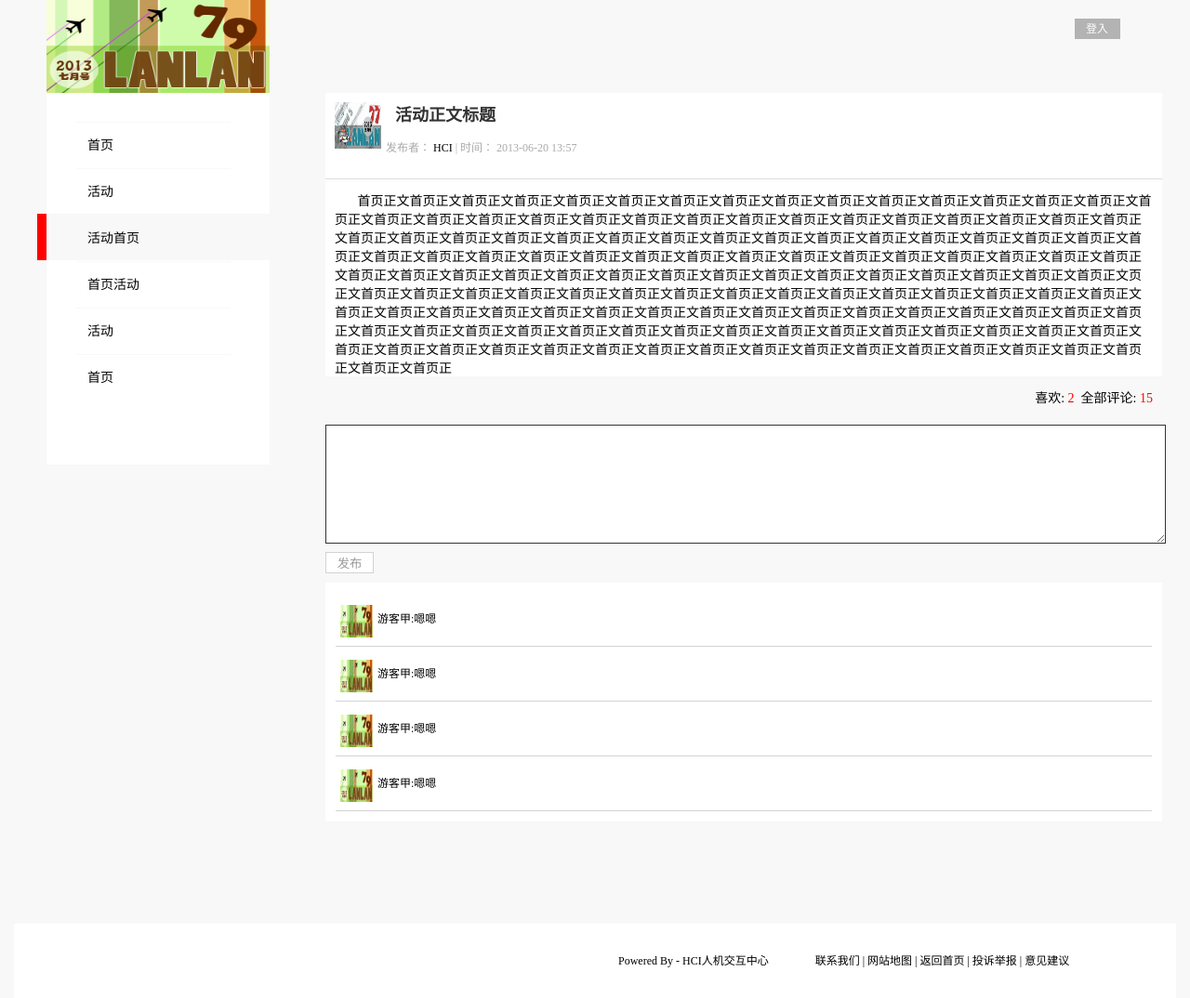
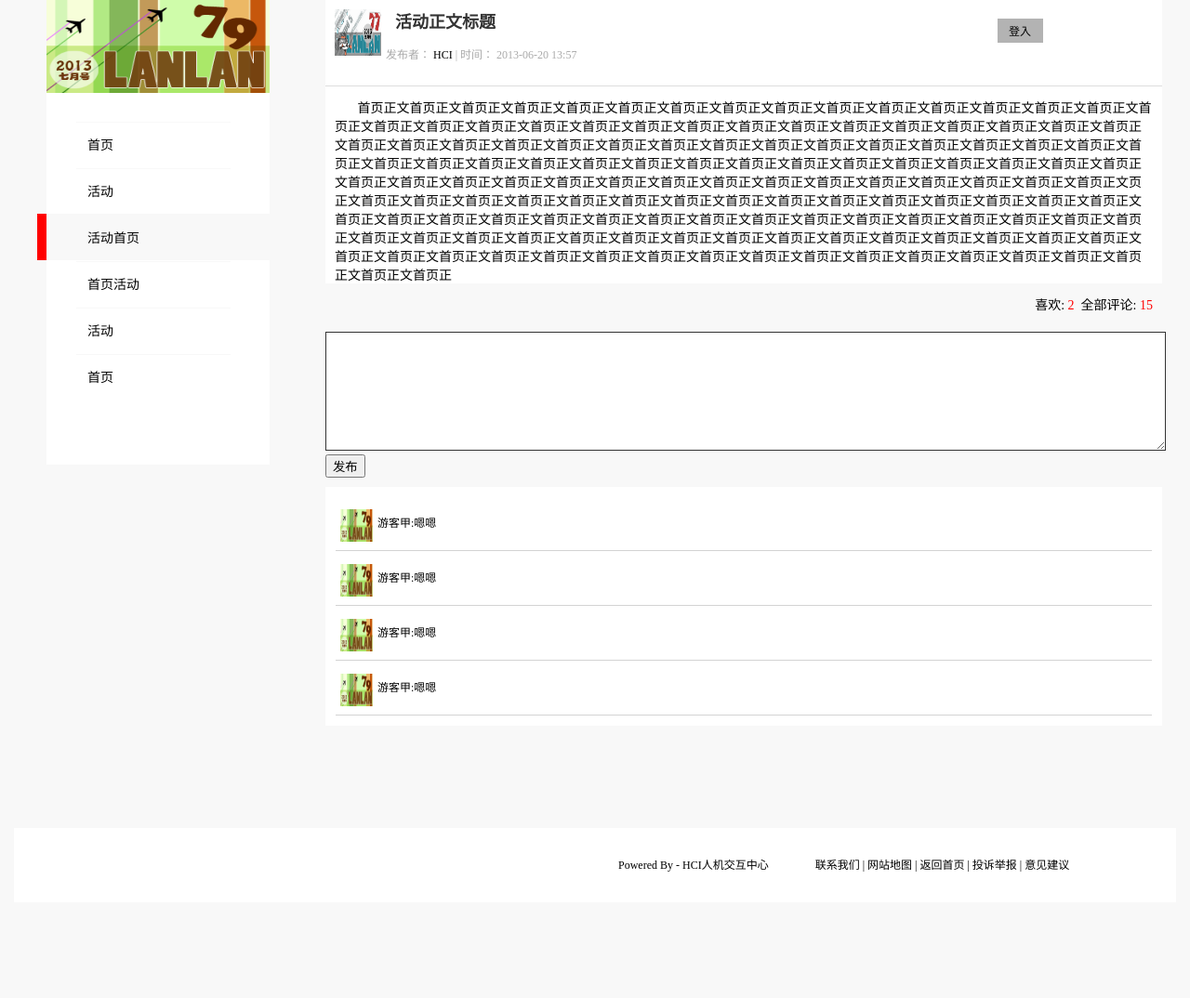
Before and after one commit to HCI-webdesigner/HCI-MSGsystem, a PHP site: page /page2.html in a window 1280 px wide; the page is wider, and only the part inside the window is pictured. Shown: that part at 93% size. After the commit the page ends 938 px from the top of that part, so only its background shows below. Run offline with PHP 8.4, Linux system fonts and the light colour scheme.

Commit message:
delect login

```diff
--- a/frontpages/script/log.js
+++ /dev/null
@@ -1,57 +0,0 @@
-var flag = 0;
-var sliderHeight = 300; //滑出层高
-
-//触发函数
-function f_s(id) {
-	var obj = document.getElementById(id);
-	obj.style.display = "block";
-	obj.style.height = "1px";
-
-	//逐渐展开
-	var changeW = function() {
-		var obj_h = parseInt(obj.style.height);
-		if (obj_h <= sliderHeight) {
-			obj.style.height = (obj_h + Math.ceil((sliderHeight - obj_h) / 30)) + "px";
-		} else {
-			clearInterval(bw1);
-		}
-	}
-	bw1 = setInterval(changeW, 10);
-
-	//如果鼠标离开，停止展开
-	if (flag > 0) {
-		clearInterval(bw2);
-	}
-}
-
-//关闭函数
-function closeW(id) {
-	flag++;
-	var obj = document.getElementById(id);
-
-	//逐渐收起
-	var closeDiv = function() {
-
-		clearInterval(bw1);
-		var obj_h = parseInt(obj.style.height);
-		if (obj_h > 1) {
-			obj.style.height = (obj_h - Math.ceil(obj_h) / 10) + "px";
-
-		} else {
-			clearInterval(bw2);
-			obj.style.display = "none";
-		}
-	}
-	bw2 = setInterval(closeDiv, 10);
-	//alert(flag)
-}
-//显示函数
-function showDiv(id) {
-	var ele = document.getElementById(id);
-	clearInterval(bw1);
-	clearInterval(bw2);
-	ele.style.display = "block";
-	ele.style.height = sliderHeight + "px";
-
-
-}
--- a/frontpages/style/global.css
+++ b/frontpages/style/global.css
@@ -11,8 +11,7 @@ a:hover {text-decoration: none;}
 
 #mainBox{
 	width:1000px;
-	padding: 100px 0 100px 350px;
-	position: center;
+	padding: 0 0 100px 350px;  /*padding-top的值由每个页面决定*/
 	overflow: hidden;
 }
 #nav{
@@ -62,84 +61,17 @@ a:hover {text-decoration: none;}
 }
 
 #login {
-	left: 1156px;
-	right: auto !important;
-}
-
-#login {
+	width: 25px;
+	padding: 4px 12px;
 	position: absolute;
 	right: 158px;
 	top: 20px;
 	z-index: 100;
 	color: rgb(255, 255, 255);
+	background: rgb(179, 179, 179);
 }
-
-#J_Login {
-	background: rgb(179, 179, 179);
-	padding: 4px 12px;
-	line-height: 14px;
-	color: rgb(255, 255, 255);
-	float: left;
-	width: 25px;
-	cursor: pointer;
-}
-
-#J_Login:hover{
-	background: #C0C0C0;
-}
-
-#J_FormWrapper {
-	position: absolute;
-	right: 0;
-	width: 220px;
-	overflow: hidden;
-	top: 37px;
-	background-position: 188px -793px;
-}
-
-#J_FormWrapper a :hover{
-	color: rgb(255,0,0);
-}
-
-#login form {
-	padding: 20px ;
-	background-color: rgb(255, 0, 0);
-}
-
-#login p {
-	padding: 5px 0;
-}
-#login .col-1 {
-	padding-bottom: 14px;
-}
-#login #rememberme {
-	vertical-align: text-bottom;
-	_vertical-align: middle;
-	margin: 5px 3px 0 36px;
-}
-#login .input {
-	outline: 0;
-	border: 0;
-	background: rgb(255, 255, 255);
-	width: 130px;
-	height: 14px;
-	padding: 4px 5px;
-	margin-left: 10px;
-}
-#wp-submit{
-	margin-left: 36px;
-}
-.btn-submit {
-	margin-top: 5px;
-	height: 23px;
-	width: 52px;
-	color: rgb(153, 153, 153);
-	border: 1px solid rgb(211,211,211);
-	cursor: pointer;
-	background-color: rgb(255, 255, 255);
-}
-#wp-reg{
-	margin-left: 33px;
+#login:hover {
+	background: red;
 }
 
 .back-to-top {
--- a/frontpages/style/index.css
+++ b/frontpages/style/index.css
@@ -1,6 +1,5 @@
 #mainBox{
-	width:1000px;
-	padding: 100px 0 100px 350px;
+	padding-top: 100px;
 }
 #container{
 	width: 900px;
--- a/frontpages/style/user.css
+++ b/frontpages/style/user.css
@@ -1,6 +1,5 @@
-#container {
-	background: white;
-	padding: 10px 20px 0 10px;
+#mainBox{
+	padding-top: 20px;
 }
 
 .user-box {
--- a/frontpages/user.html
+++ b/frontpages/user.html
@@ -50,7 +50,7 @@
 			</ul>
 		</div>
 	</div>
-	<div id="mainBox">
+	<div id="mainBox" class="user">
 		<div id="container">
 			<div class="user-box">
 				<h2 class="nickname">屌丝</h2>
```
Also changed, not shown: frontpages/index.html (+1 -24 lines).
